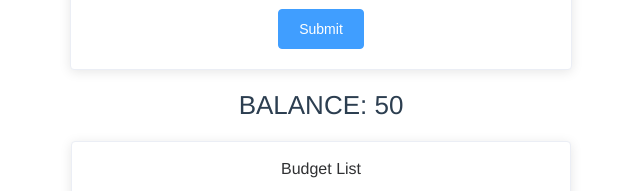
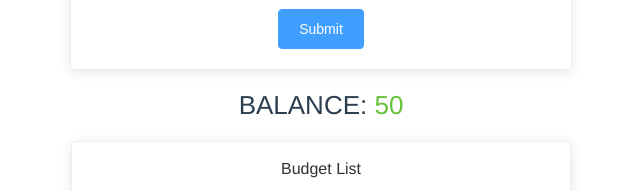
Before and after one commit to MaksimTy/budget, a Vue app: page / in a window 1280 px wide. Shown: the part 378-569 px from the top of the page, without its empty margins (319-959 px from the left). Built offline with nearby package versions, Linux system fonts and the light colour scheme.

Commit message:
change colors in TotalBalance component

```diff
--- a/src/components/TotalBalance.vue
+++ b/src/components/TotalBalance.vue
@@ -1,5 +1,15 @@
 <template>
-  <div class="total-value"> Balance: {{ total }}</div>
+  <div class="total-value"> Balance:
+    <template v-if="total > 0">
+    <span class="positive-balance">{{ total }}</span>
+    </template>
+    <template v-else-if="total < 0">
+      <span class="negative-balance">{{ total }}</span>
+    </template>
+    <template v-else>
+      <span class="zero-balance">{{ total }}</span>
+    </template>
+    </div>
 </template>
 
 <script>
@@ -23,4 +33,13 @@ export default {
   text-align: center;
 }
 
+.positive-balance{
+  color: #67C23A;
+}
+.negative-balance{
+  color: #F56C6C;
+}
+.zero-balance{
+  color: #000;
+}
 </style>
```
Also changed, not shown: 2 other files (tests, documents, lock files or other folders).
